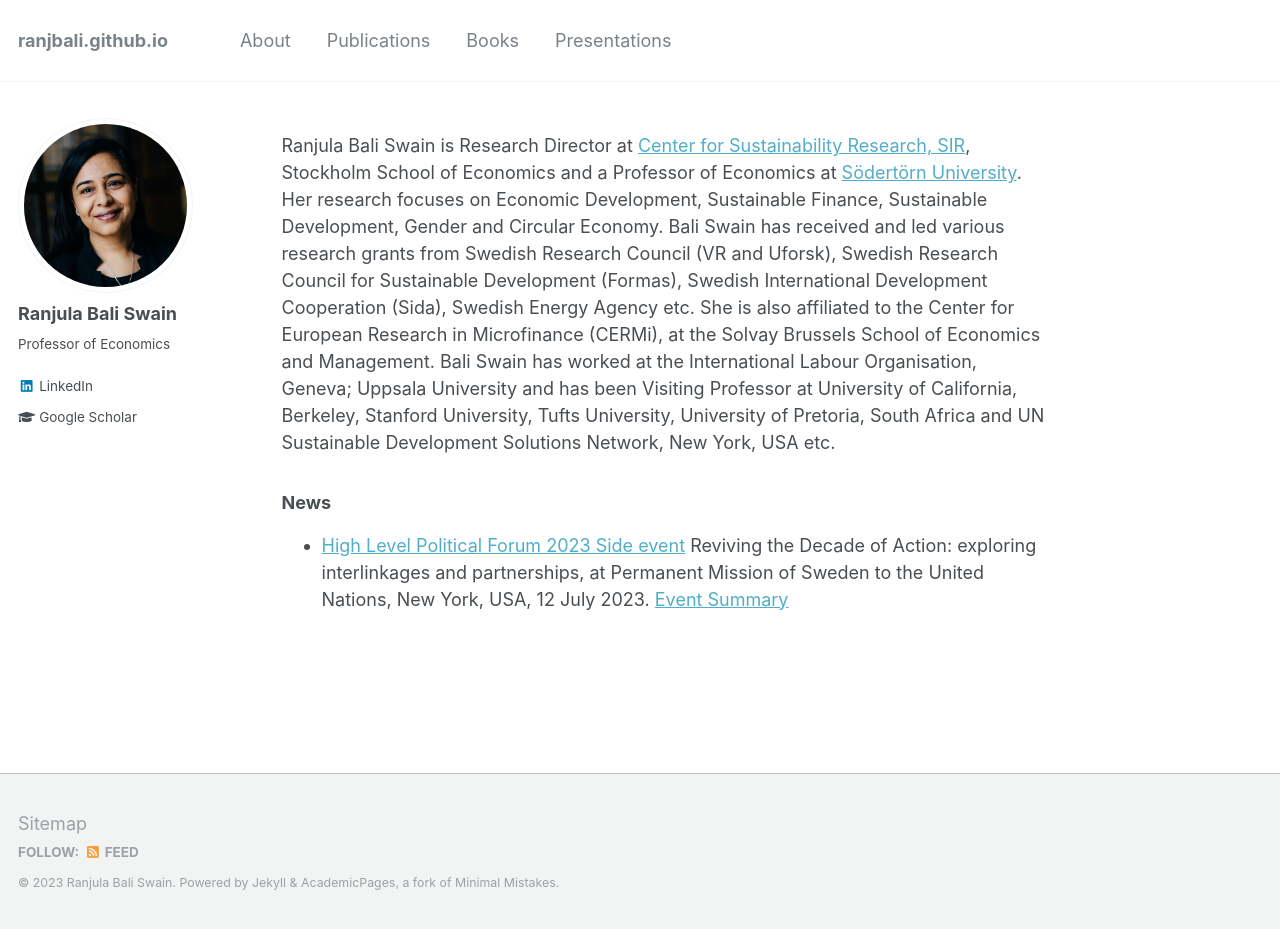
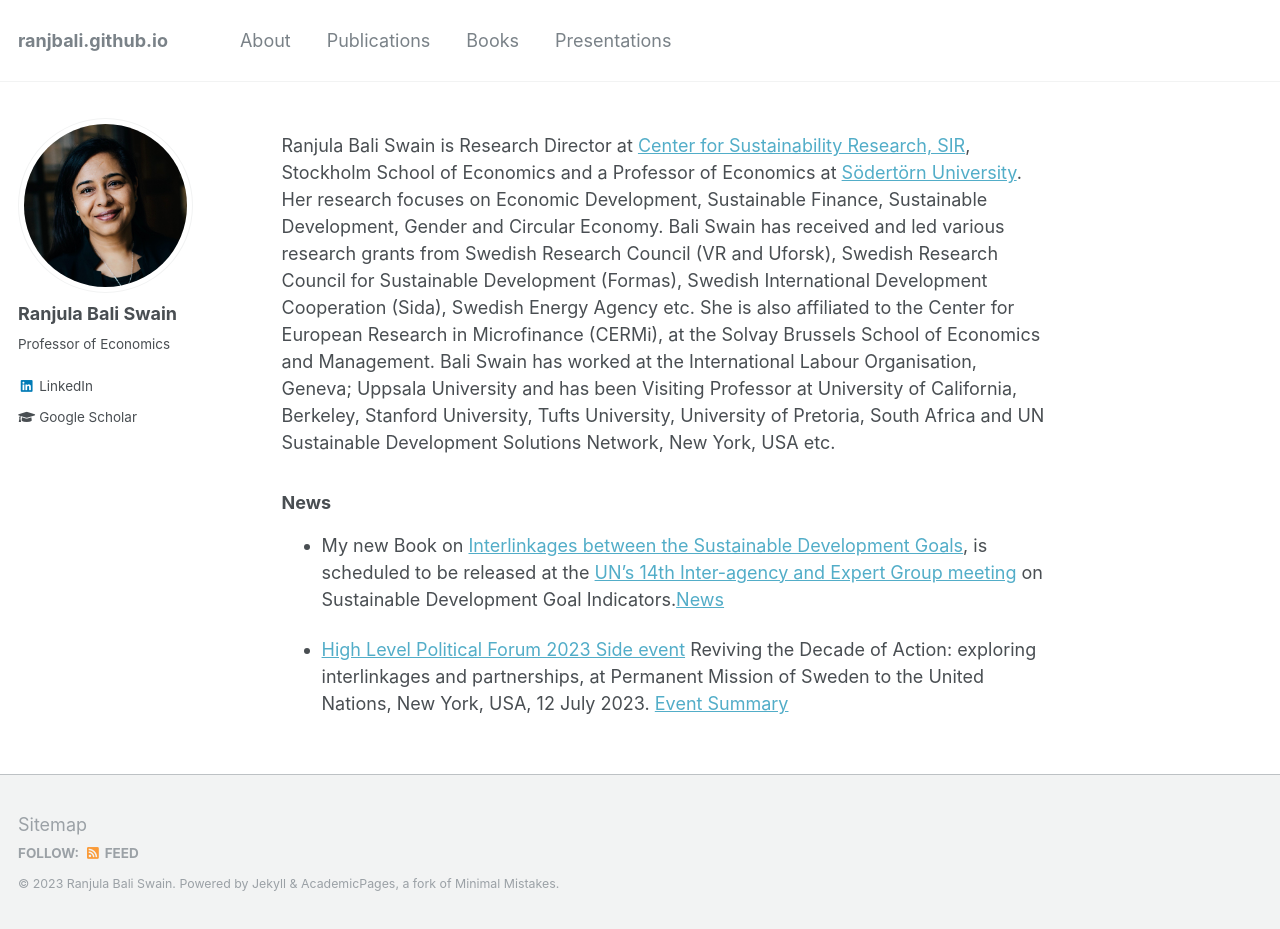
Before and after one commit to ranjbali/ranjbali.github.io, a Jekyll site: the page built from _pages/about.md, in a window 1280 px wide and 929 px high. Built offline with Jekyll 4.4.1, drawn with Linux system fonts in a browser that asks for light colours.

Commit message:
Update about.md

```diff
--- a/_pages/about.md
+++ b/_pages/about.md
@@ -11,4 +11,6 @@ redirect_from:
 Ranjula Bali Swain is Research Director at [Center for Sustainability Research, SIR](https://www.hhs.se/en/research/centers/csr/), Stockholm School of Economics and a Professor of Economics at [Södertörn University](https://www.sh.se/kontakt/forskare/ranjula-bali). Her research focuses on Economic Development, Sustainable Finance, Sustainable Development, Gender and Circular Economy.  Bali Swain has received and led various research grants from  Swedish Research Council (VR and Uforsk), Swedish Research Council for Sustainable Development (Formas), Swedish International Development Cooperation (Sida), Swedish Energy Agency etc. She is also affiliated to the Center for European Research in Microfinance (CERMi), at the Solvay Brussels School of Economics and Management. Bali Swain has worked at the International Labour Organisation, Geneva; Uppsala University and has been Visiting Professor at University of California, Berkeley, Stanford University, Tufts University, University of Pretoria, South Africa and UN Sustainable Development Solutions Network, New York, USA etc.
 
 ### News
+* My new Book on [Interlinkages between the Sustainable Development Goals](https://www.e-elgar.com/shop/gbp/interlinkages-between-the-sustainable-development-goals-9781803924939.html), is scheduled to be released at the [UN’s 14th Inter-agency and Expert Group meeting](https://unstats.un.org/sdgs/meetings/iaeg-sdgs-meeting-14/#foreword) on Sustainable Development Goal Indicators.[News](https://www.hhs.se/en/about-us/news/csr/2023/book-release-of-ranjula-bali-swain-and-yongyi-mins-new-book-at-uns-iaeg-meeting-in-copenhagen-on-25th-october-2023/)
+
 * [High Level Political Forum 2023 Side event](https://www.hhs.se/en/research/centers/csr/news/high-level-political-forum-2023-reviving-the-decade-of-action-exploring-interlinkages-and-partnerships/)  Reviving the Decade of Action: exploring interlinkages and partnerships, at Permanent Mission of Sweden to the United Nations, New York, USA, 12 July 2023. [Event Summary](../files/HLPF 2023 Side Event Report.pdf)
```
